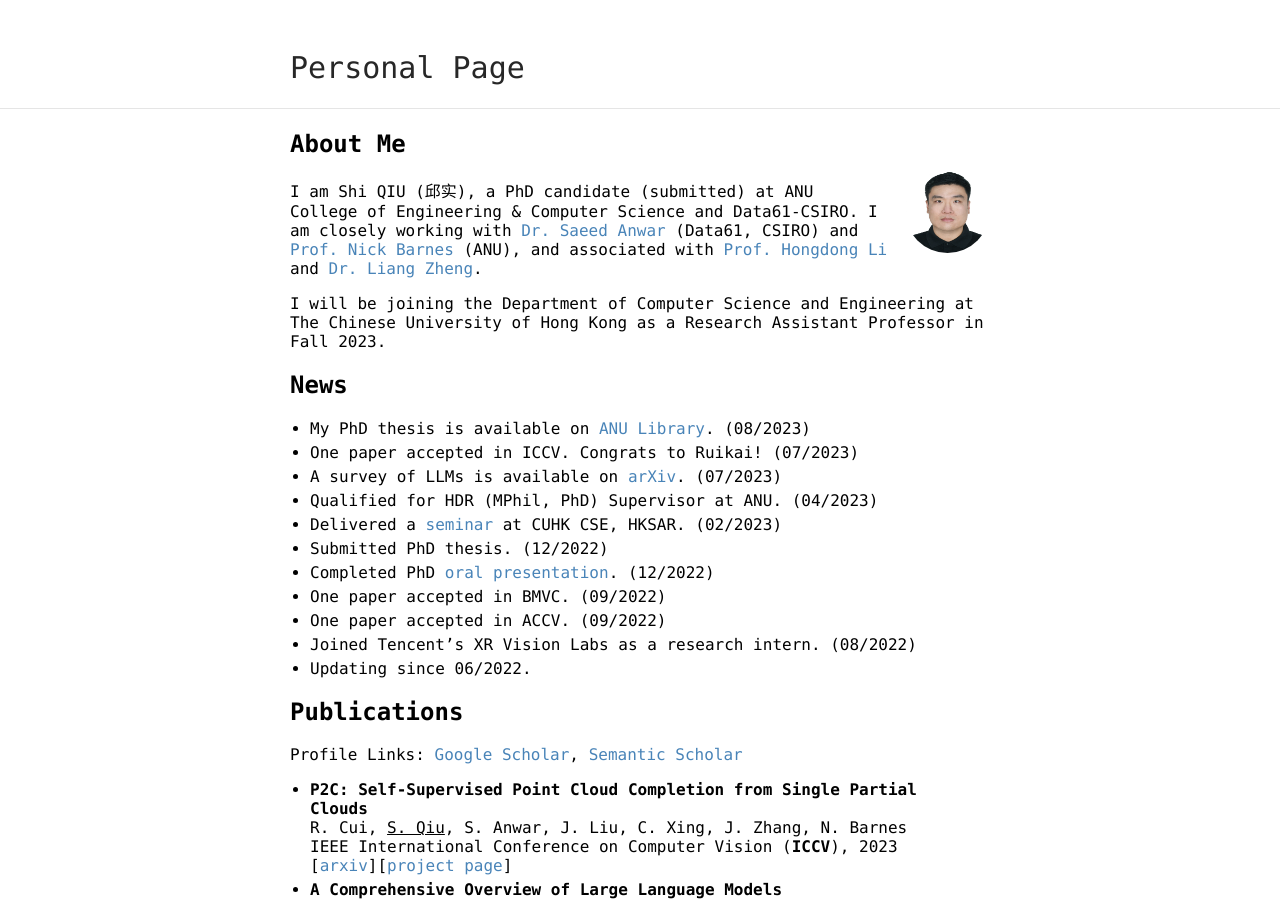
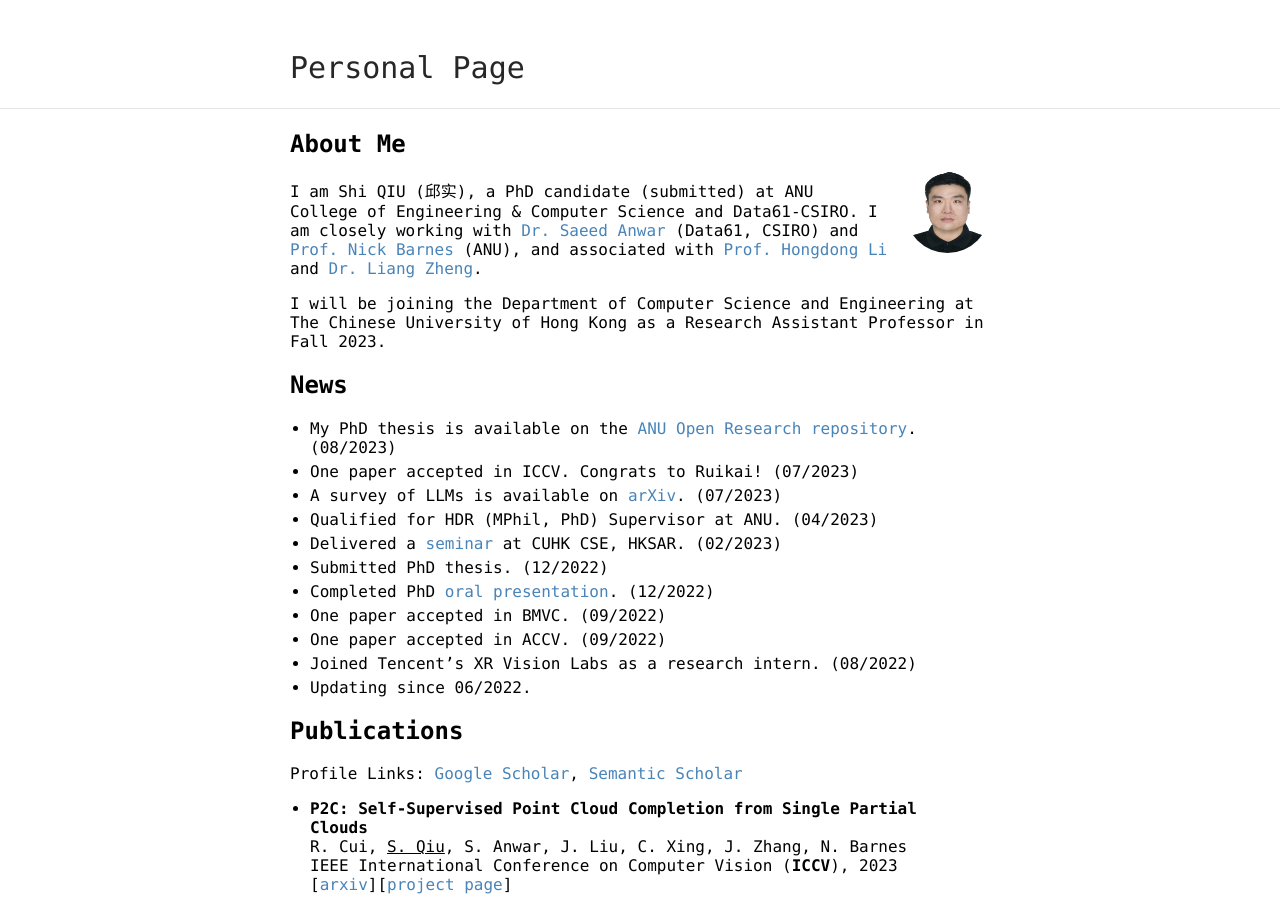
Before and after one commit to ShiQiu0419/ShiQiu0419.github.io, a Jekyll site: the page built from index.md, in a window 1280 px wide and 900 px high. Built offline with Jekyll 4.4.1, drawn with Linux system fonts in a browser that asks for light colours; our own code applies the rules of GitHub Pages for plain Markdown files.

Commit message:
Update index.md

```diff
--- a/index.md
+++ b/index.md
@@ -10,7 +10,7 @@
 I will be joining the Department of Computer Science and Engineering at The Chinese University of Hong Kong as a Research Assistant Professor in Fall 2023.
 
 ## News
-* My PhD thesis is available on [ANU Library](https://openresearch-repository.anu.edu.au/handle/1885/294551). (08/2023)
+* My PhD thesis is available on the [ANU Open Research repository](https://openresearch-repository.anu.edu.au/handle/1885/294551). (08/2023)
 * One paper accepted in ICCV. Congrats to Ruikai! (07/2023)
 * A survey of LLMs is available on [arXiv](https://arxiv.org/abs/2307.06435). (07/2023)
 * Qualified for HDR (MPhil, PhD) Supervisor at ANU. (04/2023)
```
